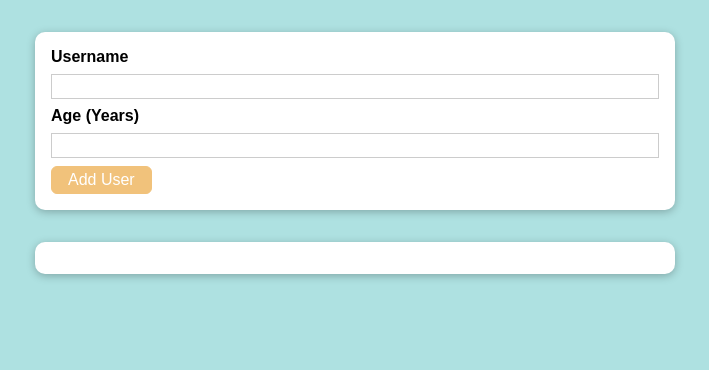
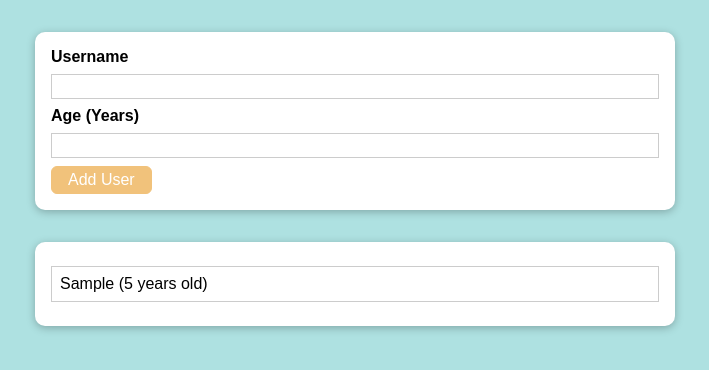
Before and after one commit to wanyu0413/React-userinfo, a React (Create React App) app: page / in a window 1280 px wide. Both pictures are taken after typing "Sample", "5" into the empty fields and a click on the button "Add User". Shown: the top 370 px of the page, without its empty margins (285-994 px from the left). Built offline with nearby package versions, Linux system fonts and the light colour scheme.

Commit message:
managing a list of users via State

```diff
--- a/src/App.js
+++ b/src/App.js
@@ -4,10 +4,20 @@
 
 function App() {
   const [usersList, setUsersList] = useState([]);
+
+  const addUserHandler = (uName, uAge) => {
+    setUsersList((prevUsersList) => {
+      return [
+        ...prevUsersList,
+        { name: uName, age: uAge, id: Math.random().toString() },
+      ];
+    });
+  };
+
   return (
     <div>
-      <AddUser />
-      <UsersList users={[]} />
+      <AddUser onAddUser={addUserHandler} />
+      <UsersList users={usersList} />
     </div>
   );
 }
--- a/src/components/Users/AddUser.js
+++ b/src/components/Users/AddUser.js
@@ -16,7 +16,7 @@
     if (+enteredAge < 0) {
       return;
     }
-    console.log(enteredUsername, enteredAge);
+    props.onAddUser(enteredUsername, enteredAge);
     setEnteredUsername("");
     setEnteredAge("");
   };
--- a/src/components/Users/UsersList.js
+++ b/src/components/Users/UsersList.js
@@ -6,7 +6,7 @@
     <Card className={classes.users}>
       <ul>
         {props.users.map((user) => (
-          <li>
+          <li key={user.id}>
             {user.name} ({user.age} years old)
           </li>
         ))}
```
